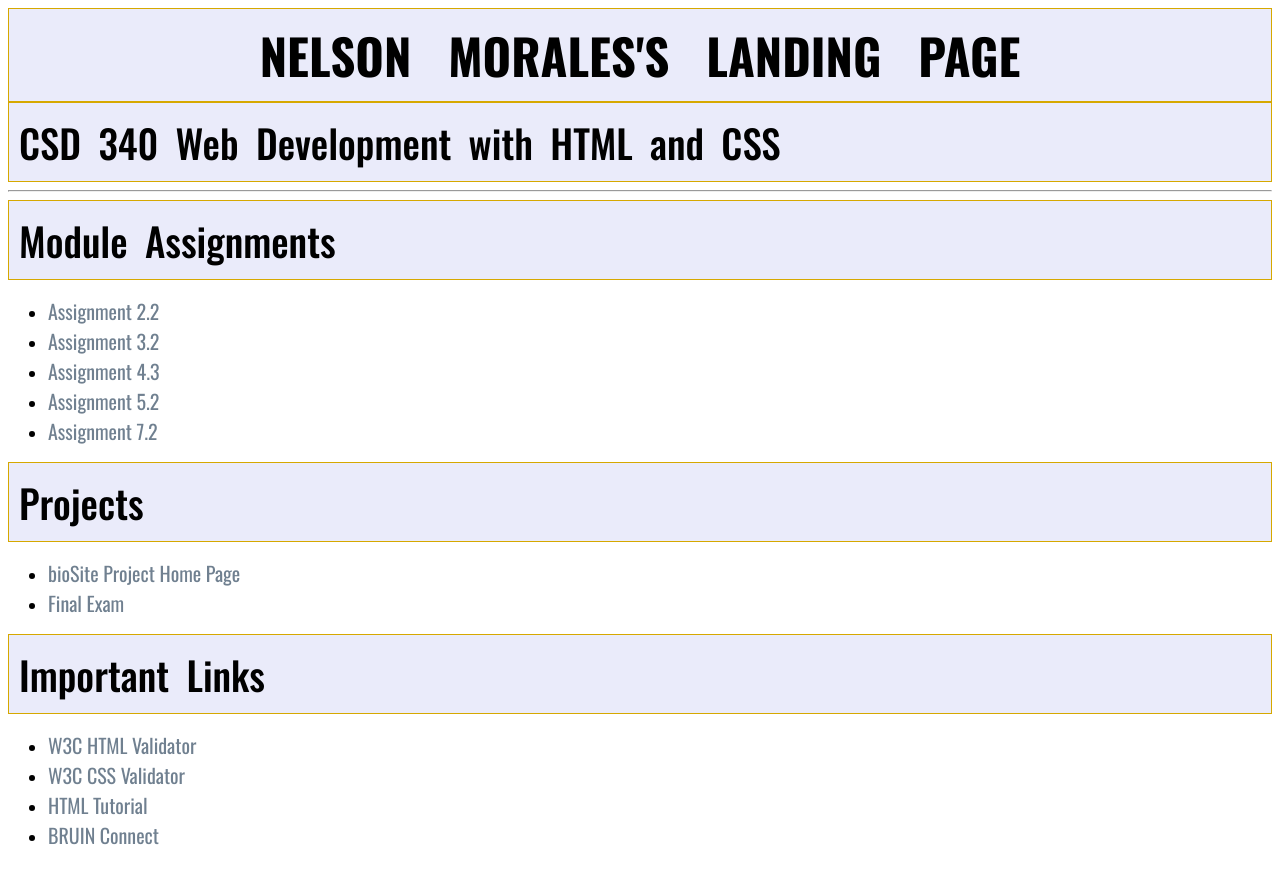
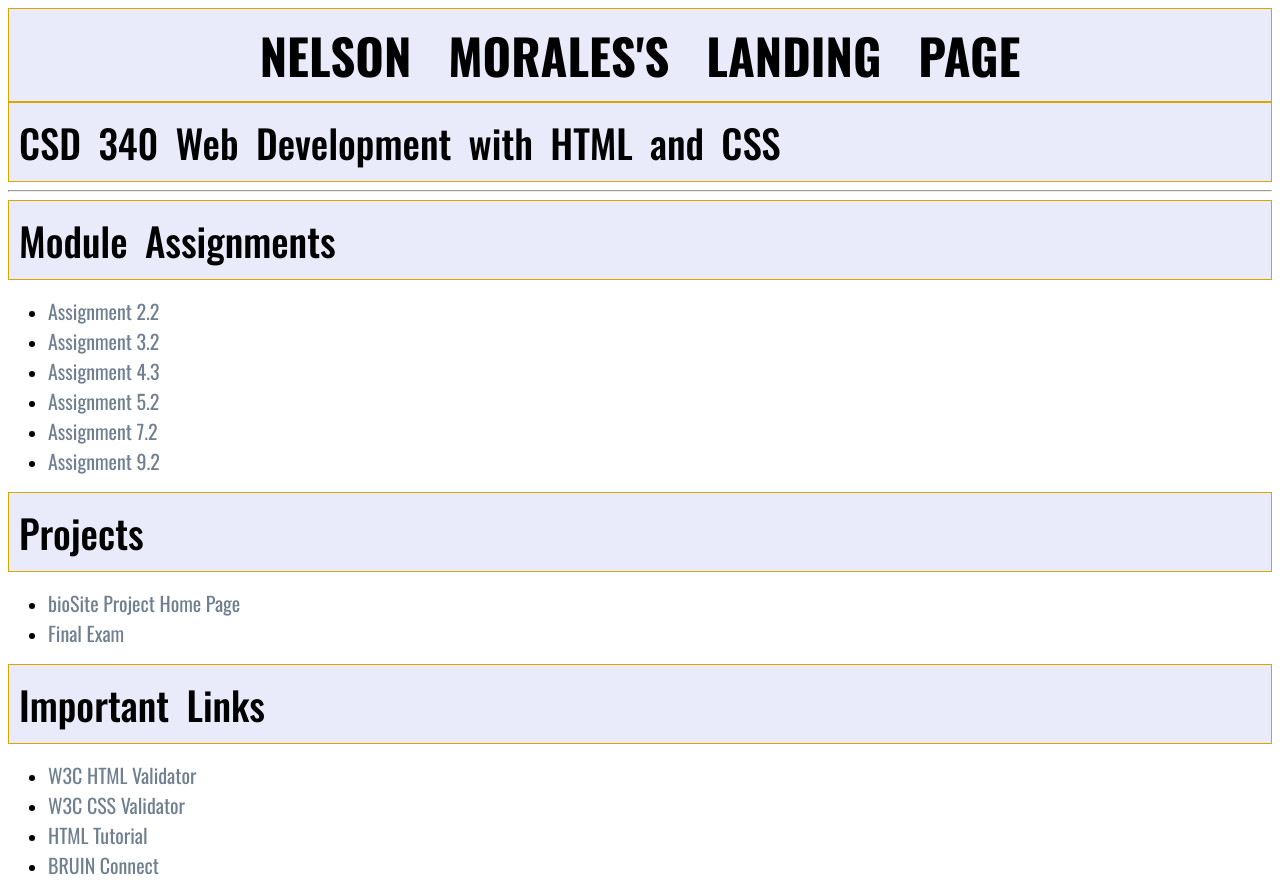
Before and after one commit to Sonofneli7/csd-340, a plain HTML site: page index.html in a window 1280 px wide. Before the commit the page ends 866 px from the top, so only its background shows below. Drawn offline with nearby package versions, Linux system fonts and the light colour scheme; a web font is replaced by a local one.

Commit message:
Update index.html

```diff
--- a/index.html
+++ b/index.html
@@ -38,6 +38,7 @@
   		<li><a href="module-4/Morales_EX3.html">Assignment 4.3</a></li>
   		<li><a href="module-5/Morales_EX4.html">Assignment 5.2</a></li>
 	 	<li><a href="module-7/Morales_EX5.html">Assignment 7.2</a></li>
+	 	<li><a href="module-9/Morales_EX6.html">Assignment 9.2</a></li>
  </ul>
 
  <h3>Projects</h3>
```
